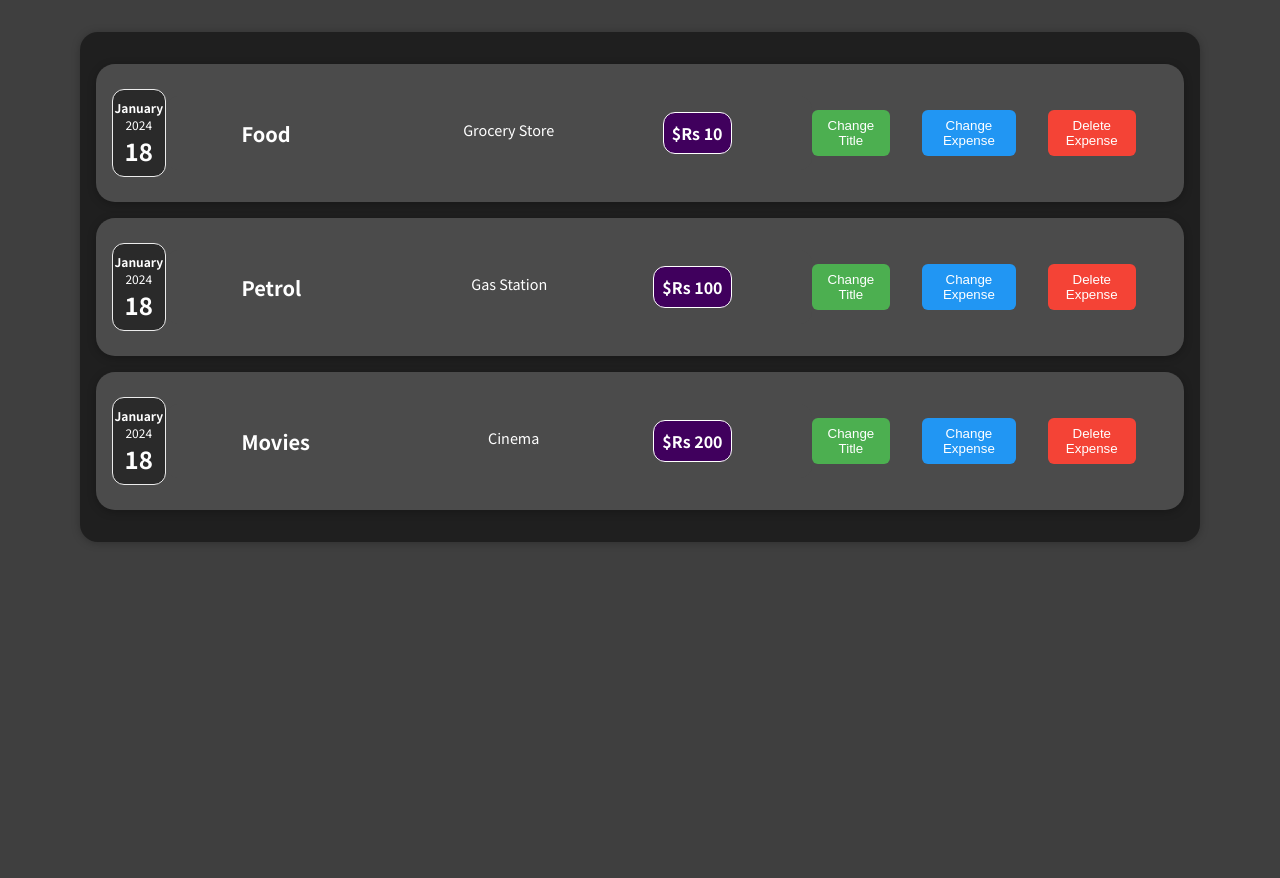
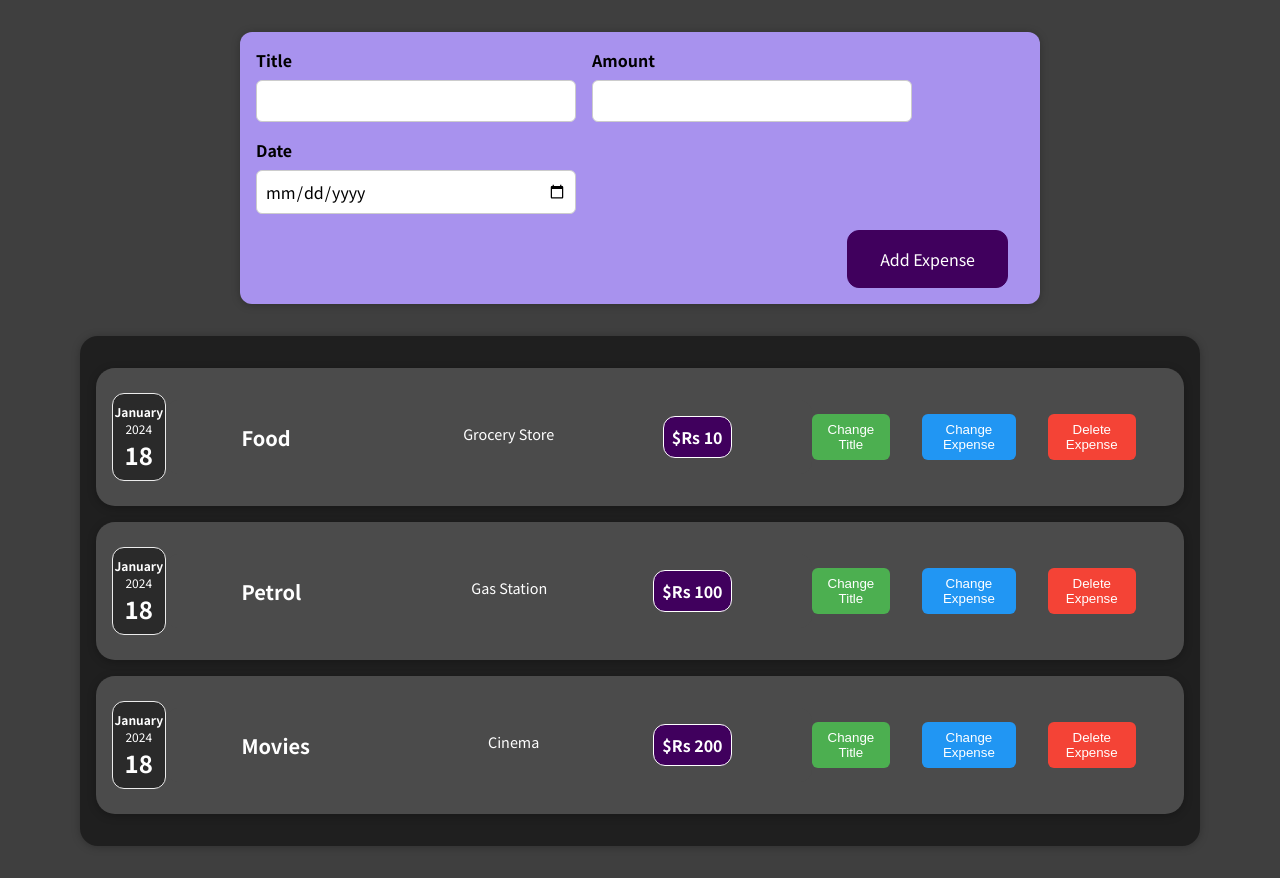
Before and after one commit to Pratyasha955/Reactjs-project, a React (Create React App) app: page / in a window 1280 px wide. Before the commit the page ends 800 px from the top, so only its background shows below. Built offline with nearby package versions, Linux system fonts and the light colour scheme.

Commit message:
first Component

```diff
--- a/src/App.js
+++ b/src/App.js
@@ -1,3 +1,6 @@
+import React from 'react';
+
+import NewExpense from './components/NewExpense/NewExpense';
 import Expenses from './components/Expenses/Expenses';
 
 function App() {
@@ -27,6 +30,7 @@ function App() {
       <div>
         {expenseItems}
       </div> */}
+      <NewExpense />
       <Expenses items={expenses} />
     </div>
   );
--- /dev/null
+++ b/src/components/NewExpense/ExpenseForm.css
@@ -0,0 +1,26 @@
+.new-expense__controls {
+    display: flex;
+    flex-wrap: wrap;
+    gap: 1rem;
+    margin-bottom: 1rem;
+    text-align: left;
+  }
+
+  .new-expense__control label {
+    font-weight: bold;
+    margin-bottom: 0.5rem;
+    display: block;
+  }
+
+  .new-expense__control input {
+    font: inherit;
+    padding: 0.5rem;
+    border-radius: 6px;
+    border: 1px solid #ccc;
+    width: 20rem;
+    max-width: 100%;
+  }
+
+  .new-expense__actions {
+    text-align: right;
+  }
--- /dev/null
+++ b/src/components/NewExpense/ExpenseForm.js
@@ -0,0 +1,51 @@
+import React from 'react';
+
+import './ExpenseForm.css';
+
+const ExpenseForm = () => {
+    const titleChangeHandler = (event) => {
+        console.log(event.target.value);
+      };
+
+      const amountChangeHandler = (event) => {
+        console.log(event.target.value);
+      };
+
+      const dateChangeHandler = (event) => {
+        console.log(event.target.value);
+      };
+
+      return (
+        <form>
+          <div className='new-expense__controls'>
+            <div className='new-expense__control'>
+              <label>Title</label>
+              <input type='text' onChange={titleChangeHandler} />
+            </div>
+            <div className='new-expense__control'>
+              <label>Amount</label>
+              <input
+                type='number'
+                min='0.01'
+                step='0.01'
+                onChange={amountChangeHandler}
+              />
+            </div>
+            <div className='new-expense__control'>
+              <label>Date</label>
+              <input
+                type='date'
+                min='2019-01-01'
+                max='2022-12-31'
+                onChange={dateChangeHandler}
+              />
+            </div>
+          </div>
+          <div className='new-expense__actions'>
+            <button type='submit'>Add Expense</button>
+          </div>
+        </form>
+      );
+    };
+
+    export default ExpenseForm;
--- /dev/null
+++ b/src/components/NewExpense/NewExpense.css
@@ -0,0 +1,38 @@
+.new-expense {
+    background-color: #a892ee;
+    padding: 1rem;
+    margin: 2rem auto;
+    width: 50rem;
+    max-width: 95%;
+    border-radius: 12px;
+    text-align: center;
+    box-shadow: 0 1px 8px rgba(0, 0, 0, 0.25);
+  }
+
+  .new-expense button {
+    font: inherit;
+    cursor: pointer;
+    padding: 1rem 2rem;
+    border: 1px solid #40005d;
+    background-color: #40005d;
+    color: white;
+    border-radius: 12px;
+    margin-right: 1rem;
+  }
+
+  .new-expense button:hover,
+  .new-expense button:active {
+    background-color: #510674;
+    border-color: #510674;
+  }
+
+  .new-expense button.alternative {
+    color: #220131;
+    border-color: transparent;
+    background-color: transparent;
+  }
+
+  .new-expense button.alternative:hover,
+  .new-expense button.alternative:active {
+    background-color: #ddb3f8;
+  }
--- /dev/null
+++ b/src/components/NewExpense/NewExpense.js
@@ -0,0 +1,14 @@
+import React from 'react';
+
+import ExpenseForm from './ExpenseForm';
+import './NewExpense.css';
+
+const NewExpense = () => {
+  return (
+    <div className='new-expense'>
+      <ExpenseForm />
+    </div>
+  );
+};
+
+export default NewExpense;
```
